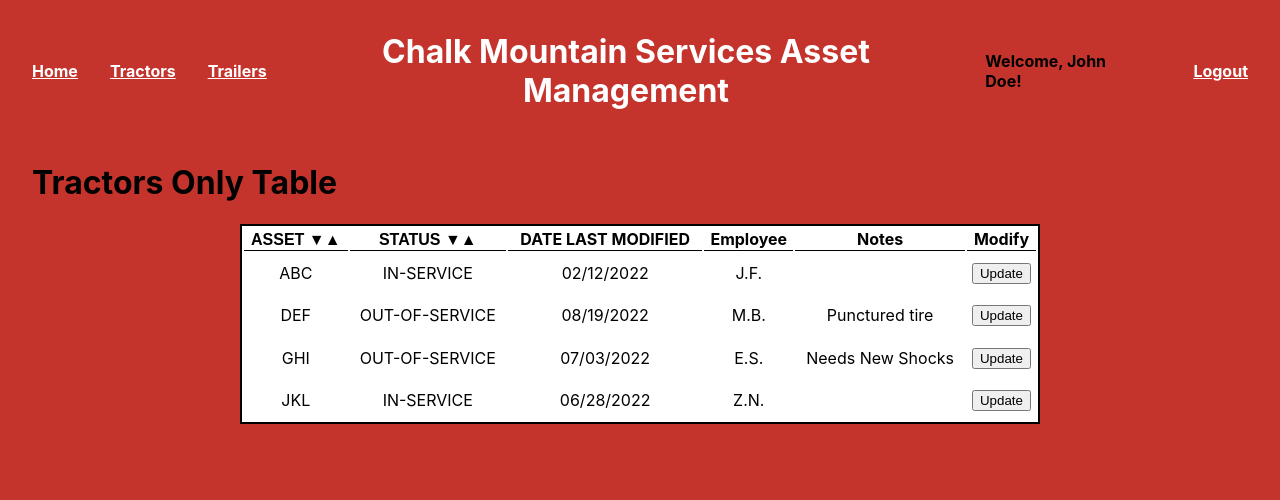
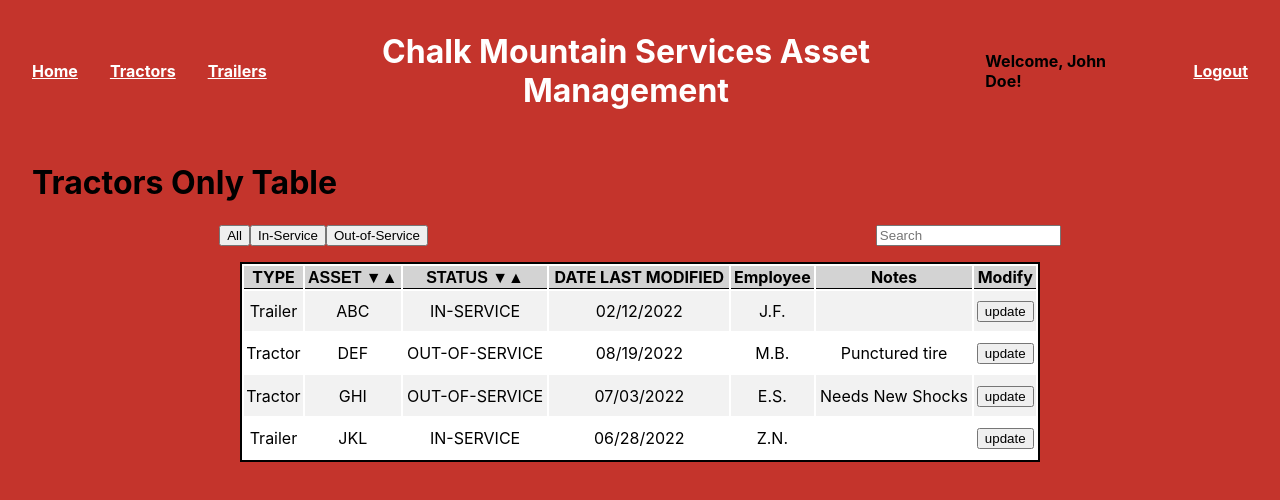
Before and after one commit to emsanders1/ChalkMountainAssetManagement, a React (Create React App) app in the folder chalk-mountain/: page /tractors in a window 1280 px wide. Shown: the top 500 px of the page. Built offline with nearby package versions, Linux system fonts and the light colour scheme.

Commit message:
Updates to Front End

```diff
--- a/chalk-mountain/src/components/Table.css
+++ b/chalk-mountain/src/components/Table.css
@@ -13,6 +13,11 @@
 
 th{
   border-bottom:  1px solid black;
+  background-color: lightgrey;
+}
+
+tr:nth-child(odd){
+  background-color: #f2f2f2;
 }
 
  #assetButton{
@@ -31,5 +36,4 @@
   cursor: pointer;
   font-weight: bold;
   font-size: 1rem;
-
 }
--- a/chalk-mountain/src/components/Table.js
+++ b/chalk-mountain/src/components/Table.js
@@ -1,5 +1,5 @@
-import React from 'react';
-
+import Popup from '../pages/Popup';
+import React, { useState } from 'react';
 const useSortableData = (assets, config = null) => {
   const [sortConfig, setSortConfig] = React.useState(config);
 
@@ -46,8 +46,9 @@
     <table>
       <thead>
         <tr>
+          <th> TYPE </th>
           <th>
-            <button type="button" onClick={() => requestSort('asset')} className={getClassNamesFor('asset')} id='assetButton'> ASSET ▼▲ </button>
+            <button type="button" onClick={() => requestSort('asset')} className={getClassNamesFor('asset')} id='assetButton'> ASSET ▼▲</button>
           </th>
           <th>
             <button type="button" onClick={() => requestSort('status')} className={getClassNamesFor('status')} id="statusButton"> STATUS ▼▲</button>
@@ -61,6 +62,7 @@
       <tbody>
         {assets.map((asset) => (
           <tr key={asset.id}>
+            <td>{asset.type}</td>
             <td>{asset.asset}</td>
             <td>{asset.status}</td>
             <td>{asset.date}</td>
@@ -75,16 +77,63 @@
 };
 
 export default function Table(){
+    const [isOpen, setIsOpen] = useState(false);
+
+    const togglePopup = () => {
+      setIsOpen(!isOpen);
+    }
     return (
     <div className="tableSection">
     <AssetTable
         assets={[
-          { id: 1, asset: 'ABC', status: 'IN-SERVICE', date: '02/12/2022', employee: 'J.F.', notes: '', modify: <button>Update</button> },
-          { id: 2, asset: 'DEF', status: 'OUT-OF-SERVICE', date: '08/19/2022', employee: 'M.B.', notes: 'Punctured tire', modify: <button>Update</button>  },
-          { id: 3, asset: 'GHI', status: 'OUT-OF-SERVICE', date: '07/03/2022', employee: 'E.S.', notes: 'Needs New Shocks', modify: <button>Update</button>  },
-          { id: 4, asset: 'JKL', status: 'IN-SERVICE', date: '06/28/2022', employee: 'Z.N.', notes: '', modify: <button>Update</button>  },
+          { id: 1,
+            type: 'Trailer',
+            asset: 'ABC',
+            status: 'IN-SERVICE',
+            date: '02/12/2022',
+            employee: 'J.F.',
+            notes: '',
+            modify: <input type="button" value="update" onClick={togglePopup}
+          /> },
+          { id: 2,
+            type: 'Tractor',
+            asset: 'DEF',
+            status: 'OUT-OF-SERVICE',
+            date: '08/19/2022',
+            employee: 'M.B.',
+            notes: 'Punctured tire',
+            modify: <input type="button" value="update" onClick={togglePopup}
+          /> },
+          { id: 3,
+            type: 'Tractor',
+            asset: 'GHI',
+            status: 'OUT-OF-SERVICE',
+            date: '07/03/2022',
+            employee: 'E.S.',
+            notes: 'Needs New Shocks',
+            modify: <input type="button" value="update" onClick={togglePopup}
+          />},
+          { id: 4,
+            type: 'Trailer',
+            asset: 'JKL',
+            status: 'IN-SERVICE',
+            date: '06/28/2022',
+            employee: 'Z.N.',
+            notes: '',
+            modify: <input type="button" value="update" onClick={togglePopup}
+          />},
         ]}
       />
-    </div>
+    {isOpen && <Popup
+      content={<>
+        <b>Updating Asset</b>
+        <input type="radio" value="In-Service" name="updates" /> In-Service
+        <input type="radio" value="Out-Of-Service" name="updates" /> Out-Of-Service
+        <button>Cancel</button>
+        <button>Continue</button>
+      </>}
+      handleClose={togglePopup}
+    />}
+  </div>
     )
 }
--- a/chalk-mountain/src/index.js
+++ b/chalk-mountain/src/index.js
@@ -6,6 +6,7 @@
 import './components/Table.css';
 import './components/Switchbar.css';
 import './pages/Login.css';
+import './pages/Popup.css'
 import App from './App';
 import reportWebVitals from './reportWebVitals';
 import { BrowserRouter } from "react-router-dom"
--- /dev/null
+++ b/chalk-mountain/src/pages/Popup.css
@@ -0,0 +1,36 @@
+.popup-box {
+    position: fixed;
+  }
+
+
+.box {
+    position: relative;
+    width: 200%;
+    margin: 0 auto;
+    height: auto;
+    margin-top: calc(100vh - 85vh - 20px);
+    background: white;
+    gap: 1rem;
+    padding: 20px;
+    border: 3px solid black;
+    overflow: auto;
+    align-content: center;
+    justify-content: center;
+    align-items: center;
+    display: flex;
+    flex-direction: column;
+  }
+
+.close-icon {
+    content: 'x';
+    cursor: pointer;
+    position: relative;
+    background: #ededed;
+    width: 25px;
+    height: 25px;
+    border-radius: 50%;
+    line-height: 20px;
+    text-align: center;
+    border: 1px solid #999;
+    font-size: 20px;
+  }
--- /dev/null
+++ b/chalk-mountain/src/pages/Popup.js
@@ -0,0 +1,14 @@
+import React from "react";
+
+const Popup = props => {
+  return (
+    <div className="popup-box">
+      <div className="box">
+        <span className="close-icon" onClick={props.handleClose}>x</span>
+        {props.content}
+      </div>
+    </div>
+  );
+};
+
+export default Popup;
--- a/chalk-mountain/src/pages/Tractors.js
+++ b/chalk-mountain/src/pages/Tractors.js
@@ -1,10 +1,12 @@
 import Navbar from "../components/Navbar"
+import Switchbar from "../components/Switchbar"
 import Table from "../components/Table"
 export default function Tractors(){
     return (
     <div>
     <Navbar/>
     <h1>Tractors Only Table</h1>
+    <Switchbar/>
     <Table/>
     </div>
     )
--- a/chalk-mountain/src/pages/Trailers.js
+++ b/chalk-mountain/src/pages/Trailers.js
@@ -1,10 +1,12 @@
 import Navbar from "../components/Navbar"
+import Switchbar from "../components/Switchbar"
 import Table from "../components/Table"
 export default function Trailers(){
     return (
     <div>
     <Navbar/>
     <h1>Trailers Only Table</h1>
+    <Switchbar/>
     <Table/>
     </div>
     )
```
Also changed, not shown: chalk-mountain/src/sort-result-icon.png (added), chalk-mountain/src/todo.txt.
